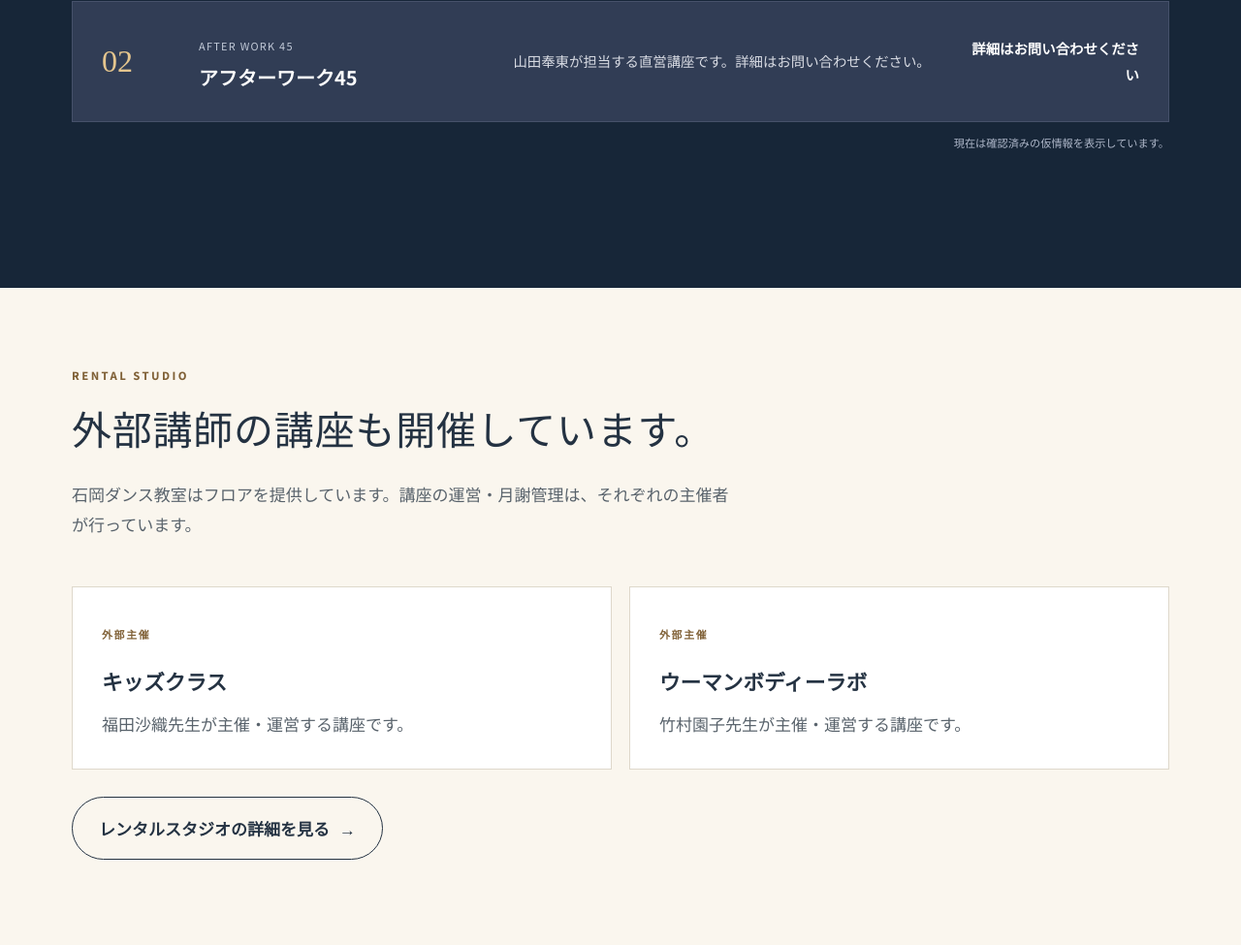
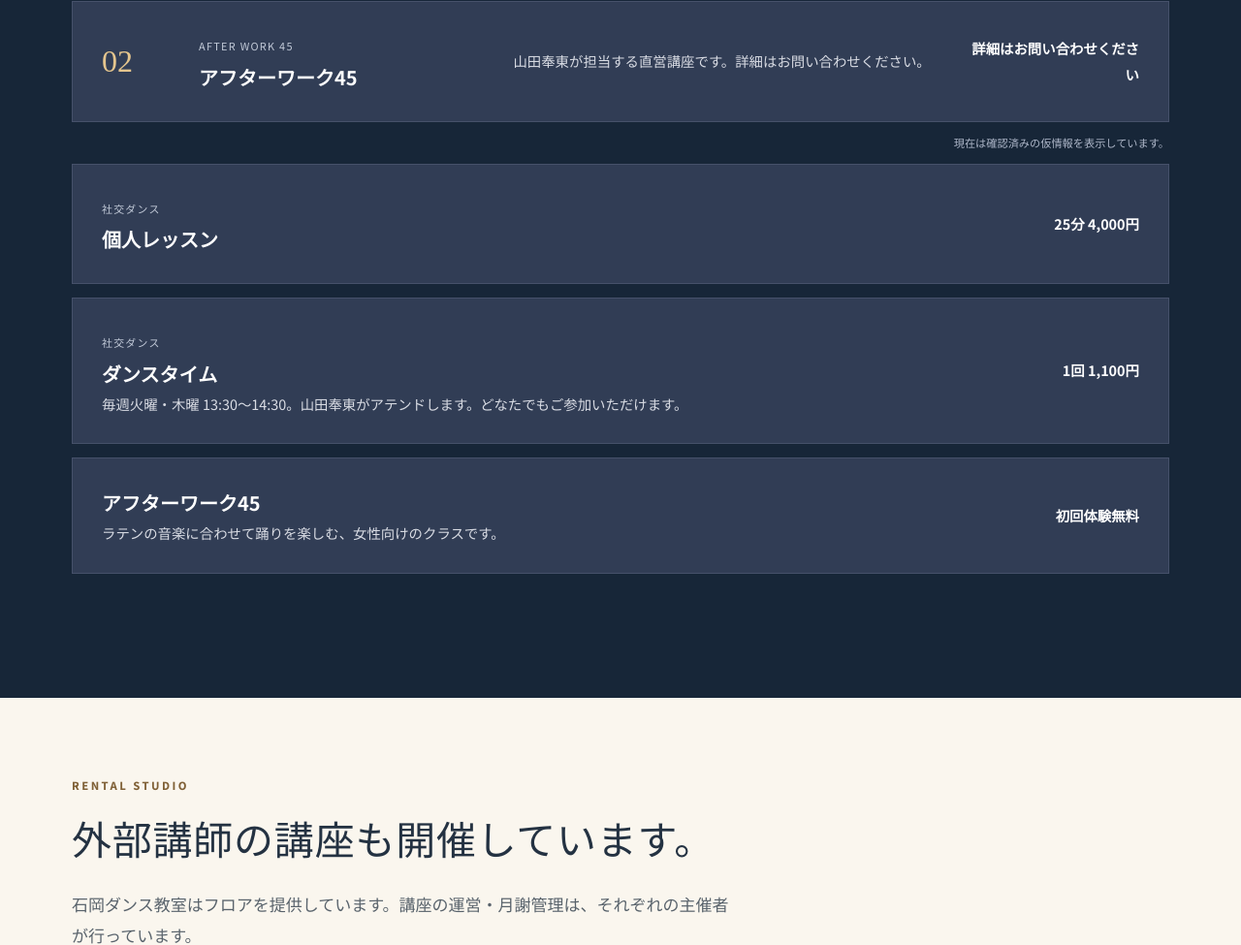
Before and after one commit to isiokadedance-tech/ishioka-dance-website, a plain HTML site: page index.html in a window 1280 px wide. Shown: the part 3022-3997 px from the top of the page at 97% size. Drawn offline with Linux system fonts and the light colour scheme; no server answers.

Commit message:
社交ダンスとアフターワーク45の案内を更新

```diff
--- a/index.html
+++ b/index.html
@@ -58,6 +58,12 @@
 .day-night-home .hero-trial-link{display:none}
 .day-night-home .contact-line-button{background:#08783e;color:#fff;text-align:center}
 .day-night-home .contact-line-button:hover{background:#066232}
+.day-night-home .class-offer{grid-template-columns:minmax(0,1fr) auto}
+.day-night-home #after-work-45{scroll-margin-top:100px}
+@media(max-width:600px){
+  .day-night-home .class-offer{grid-template-columns:1fr;gap:8px}
+  .day-night-home .class-offer .price{text-align:left}
+}
 .day-night-home .contact-actions p{margin:4px 0 0;font-size:1rem}
 @media(max-width:1100px){
   .day-night-home .hero-trial-link{display:inline-flex;align-self:flex-start;margin-bottom:16px}
@@ -85,11 +91,25 @@
       <div class="section-heading reveal"><p class="eyebrow">ONE STUDIO, TWO MOODS</p><h2 id="day-night-title">昼も、夜も。<br>私らしく楽しむ時間。</h2><p>身体を動かす心地よさも、誰かに会う楽しみも。<br>同じ教室で、暮らしに合ったダンスの楽しみ方を。</p></div>
       <div class="mood-grid">
         <article class="mood-card mood-day reveal"><p class="mood-label">DAYTIME <span>昼の楽しみ方</span></p><h3>踊って、笑って、<br>日常に彩りを。</h3><p>明るいフロアで音楽に合わせて身体を動かす。ステップを覚える楽しさと、仲間との会話。自分のペースで続ける、大人の趣味を。</p><p class="mood-caption">社交ダンス・初めての方にも</p><a class="text-link" href="#classes">社交ダンスのご案内 <span>→</span></a></article>
-        <article class="mood-card mood-night reveal"><p class="mood-label">AFTER HOURS <span>夜の楽しみ方</span></p><h3>仕事帰りに<br>ちょっと寄り道。</h3><p>一日の終わりに、音楽と仲間に会うひととき。踊る楽しみをきっかけに、いつもの毎日に少しのときめきを。</p><p class="mood-caption">女性向けクラス「アフターワーク45」</p><a class="text-link" href="#classes">アフターワーク45のご案内 <span>→</span></a></article>
+        <article class="mood-card mood-night reveal"><p class="mood-label">AFTER HOURS <span>夜の楽しみ方</span></p><h3>仕事帰りに<br>ちょっと寄り道。</h3><p>仕事帰りに、ラテンの音楽に合わせて踊りを楽しむひととき。</p><p class="mood-caption">女性向けクラス「アフターワーク45」</p><a class="text-link" href="#after-work-45">アフターワーク45のご案内 <span>→</span></a></article>
       </div><p class="mood-note">ご参加いただける曜日・時間は、各クラスのご案内とレッスン予定をご確認ください。アフターワーク45の開催詳細はお問い合わせください。</p>
     </section>
-    <section class="audience section-wrap" aria-labelledby="choice-title"><div class="section-heading reveal"><p class="eyebrow">FIND YOUR DANCE</p><h2 id="choice-title">好きな時間を、ここから。</h2><p>社交ダンスとアフターワーク45。暮らしに合った楽しみ方を見つけてください。</p></div><div class="audience-grid"><a class="audience-card social reveal" href="#classes"><span class="card-number">01</span><p>大人の趣味・交流に</p><h3>音楽と一緒に、<br>社交ダンス。</h3><span class="card-link">クラス・料金を見る →</span></a><a class="audience-card evening reveal" href="#classes"><span class="card-number">02</span><p>女性のための、自分の時間</p><h3>仲間に会える、<br>アフターワーク45。</h3><span class="card-link">クラスのご案内へ →</span></a></div></section>
-    <section class="classes" id="classes"><div class="section-wrap"><div class="section-heading light reveal"><p class="eyebrow">YAMADA’S CLASSES</p><h2>山田奉東が指導するクラス。</h2><p>石岡ダンス教室の直営講座です。社交ダンスとアフターワーク45をご案内します。</p></div><div class="class-list" id="classes-list" aria-live="polite"></div><p class="data-status" id="data-status"></p></div></section>
+    <section class="audience section-wrap" aria-labelledby="choice-title"><div class="section-heading reveal"><p class="eyebrow">FIND YOUR DANCE</p><h2 id="choice-title">好きな時間を、ここから。</h2><p>社交ダンスとアフターワーク45。暮らしに合った楽しみ方を見つけてください。</p></div><div class="audience-grid"><a class="audience-card social reveal" href="#classes"><span class="card-number">01</span><p>大人の趣味・交流に</p><h3>音楽と一緒に、<br>社交ダンス。</h3><span class="card-link">クラス・料金を見る →</span></a><a class="audience-card evening reveal" href="#after-work-45"><span class="card-number">02</span><p>女性のための、自分の時間</p><h3>仲間に会える、<br>アフターワーク45。</h3><span class="card-link">クラスのご案内へ →</span></a></div></section>
+    <section class="classes" id="classes"><div class="section-wrap"><div class="section-heading light reveal"><p class="eyebrow">YAMADA’S CLASSES</p><h2>山田奉東が指導するクラス。</h2><p>石岡ダンス教室の直営講座です。社交ダンスとアフターワーク45をご案内します。</p></div><div class="class-list" id="classes-list" aria-live="polite"></div><p class="data-status" id="data-status"></p>
+      <div class="class-list">
+        <article class="class-card class-offer">
+          <div><span class="category">社交ダンス</span><h3>個人レッスン</h3></div>
+          <p class="price">25分 4,000円</p>
+        </article>
+        <article class="class-card class-offer">
+          <div><span class="category">社交ダンス</span><h3>ダンスタイム</h3><p>毎週火曜・木曜 13:30〜14:30。山田奉東がアテンドします。どなたでもご参加いただけます。</p></div>
+          <p class="price">1回 1,100円</p>
+        </article>
+        <article class="class-card class-offer" id="after-work-45">
+          <div><h3>アフターワーク45</h3><p>ラテンの音楽に合わせて踊りを楽しむ、女性向けのクラスです。</p></div>
+          <p class="price">初回体験無料</p>
+        </article>
+      </div></div></section>
     <section class="external-programs section-wrap" aria-labelledby="external-title"><div class="section-heading reveal"><p class="eyebrow">RENTAL STUDIO</p><h2 id="external-title">外部講師の講座も開催しています。</h2><p>石岡ダンス教室はフロアを提供しています。講座の運営・月謝管理は、それぞれの主催者が行っています。</p></div><div class="external-grid"><article class="external-card reveal"><span class="external-label">外部主催</span><h3>キッズクラス</h3><p>福田沙織先生が主催・運営する講座です。</p></article><article class="external-card reveal"><span class="external-label">外部主催</span><h3>ウーマンボディーラボ</h3><p>竹村園子先生が主催・運営する講座です。</p></article></div><a class="button secondary-button reveal" href="rental-studio.html">レンタルスタジオの詳細を見る <span>→</span></a></section>
     <section class="schedule section-wrap" id="schedule"><div class="section-heading reveal"><p class="eyebrow">LESSON SCHEDULE</p><h2>レッスン予定。</h2><p>最新の開催予定をご確認いただけます。見学・体験をご希望の方はお気軽にご相談ください。</p></div><div class="calendar-frame reveal"><iframe title="石岡ダンス教室のレッスン予定" src="https://calendar.google.com/calendar/embed?src=77ab774a41d6ee8f0085127efd8ce728a2bd8bb5959e93572e5c4011a7b18e6c%40group.calendar.google.com&ctz=Asia%2FTokyo" loading="lazy" frameborder="0" scrolling="no"></iframe></div></section>
     <section class="blog-teaser section-wrap" aria-labelledby="blog-title"><div class="section-heading reveal"><p class="eyebrow">FROM THE BLOG</p><h2 id="blog-title">教室からのお知らせ。</h2><p>クラスのこと、初めての方に知ってほしいこと、教室の日々をお届けします。</p></div><div class="blog-teaser-grid"><a class="blog-teaser-card reveal" href="blog/posts/halloween-dance-contest-judge.html"><span class="blog-date">お知らせ</span><h3>ハロウィンダンスコンテストの審査員として参加します</h3><p>自治体主催のハロウィンイベント内で開催されるダンスコンテストに、外部審査員として参加します。</p><span class="card-link">記事を読む →</span></a><a class="blog-teaser-card reveal" href="blog/"><span class="blog-date">BLOG</span><h3>初心者向けの記事を読む</h3><p>キッズダンス、ボディラボ、社交ダンスの情報をまとめています。</p><span class="card-link">ブログ一覧へ →</span></a></div></section>
@@ -101,6 +121,7 @@
       <div class="contact-inner">
         <p class="eyebrow">TRIAL LESSON</p>
         <h2>まずは、教室の雰囲気を<br>見に来ませんか？</h2>
+        <p><strong>アフターワーク45は初回体験無料です。</strong></p>
         <div class="contact-actions">
           <a class="button contact-line-button" href="https://line.me/R/ti/p/@439bidcb" onclick="gtag('event', 'line_friend_click', {link_location: 'contact'})" target="_blank" rel="noopener">LINEで見学・体験を相談する</a>
           <p>LINEで、見学・体験のご希望と、参加しやすい曜日をお知らせください。クラスは未定でも大丈夫です。</p>
```
